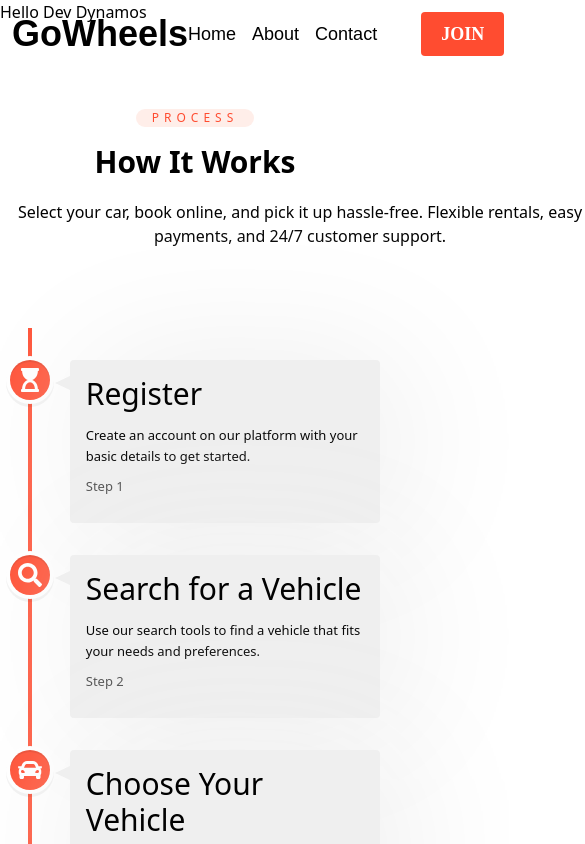
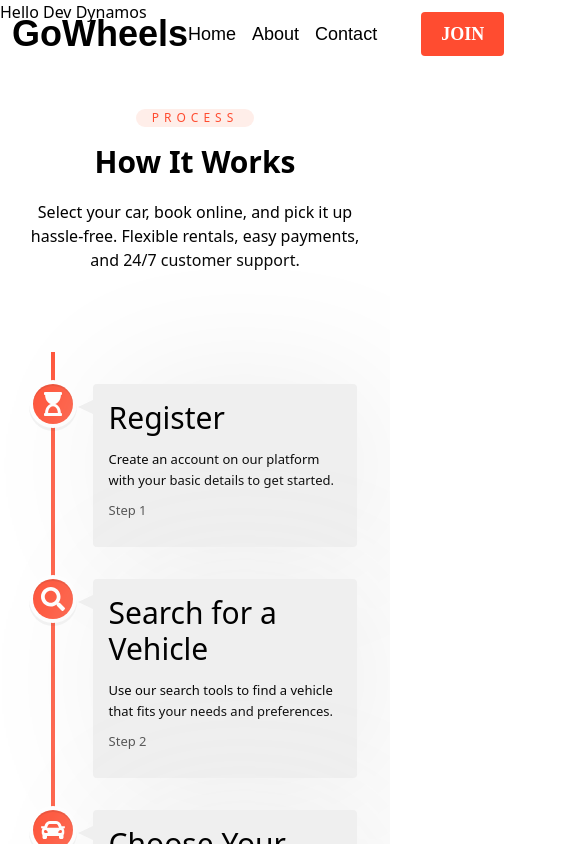
Before and after one commit to paradox-99/GoWheels, a React (Vite) app: page / in a window 390 px wide. Shown: the top 844 px of the page, 585 px wide, since content can reach past the window. Built offline with nearby package versions, Linux system fonts and the light colour scheme.

Commit message:
responsive fixed and totally complete

```diff
--- a/src/components/BasicHeading.jsx
+++ b/src/components/BasicHeading.jsx
@@ -5,7 +5,7 @@ const BasicHeading = ({ title, heading, desc }) => {
         <div className="text-center">
             <p className="tracking-[5px] inline-block px-4 py-[1px] rounded-full bg-[#FFEEE9] text-xs text-primary">{title}</p>
             <h1 className="mt-4 text-3xl font-bold">{heading}</h1>
-            <p className="mt-5 mx-auto w-[600px]">{desc}</p>
+            <p className="mt-5 mx-auto max-w-[600px] lg:w-[600px]">{desc}</p>
         </div>
     );
 };
--- a/src/components/HowItWorks.jsx
+++ b/src/components/HowItWorks.jsx
@@ -5,7 +5,7 @@ import 'react-vertical-timeline-component/style.min.css';
 
 const HowItWorks = () => {
     return (
-        <div className="max-w-6xl mx-auto mt-20">
+        <div className="max-w-6xl mx-auto mt-20 px-6">
             <BasicHeading title={"PROCESS"} heading={"How It Works"} desc={"Select your car, book online, and pick it up hassle-free. Flexible rentals, easy payments, and 24/7 customer support."}></BasicHeading>
 
             <div>
```
